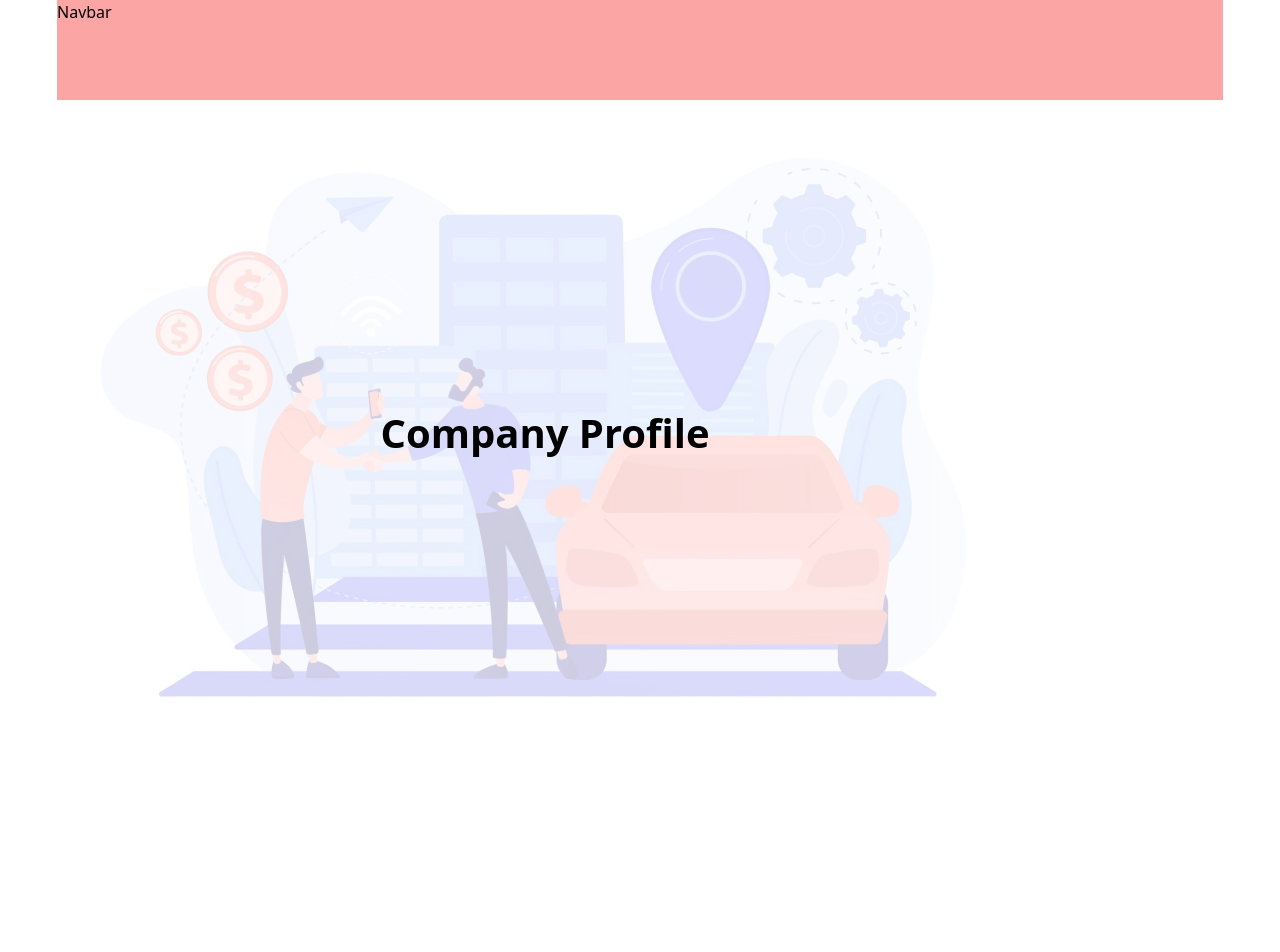
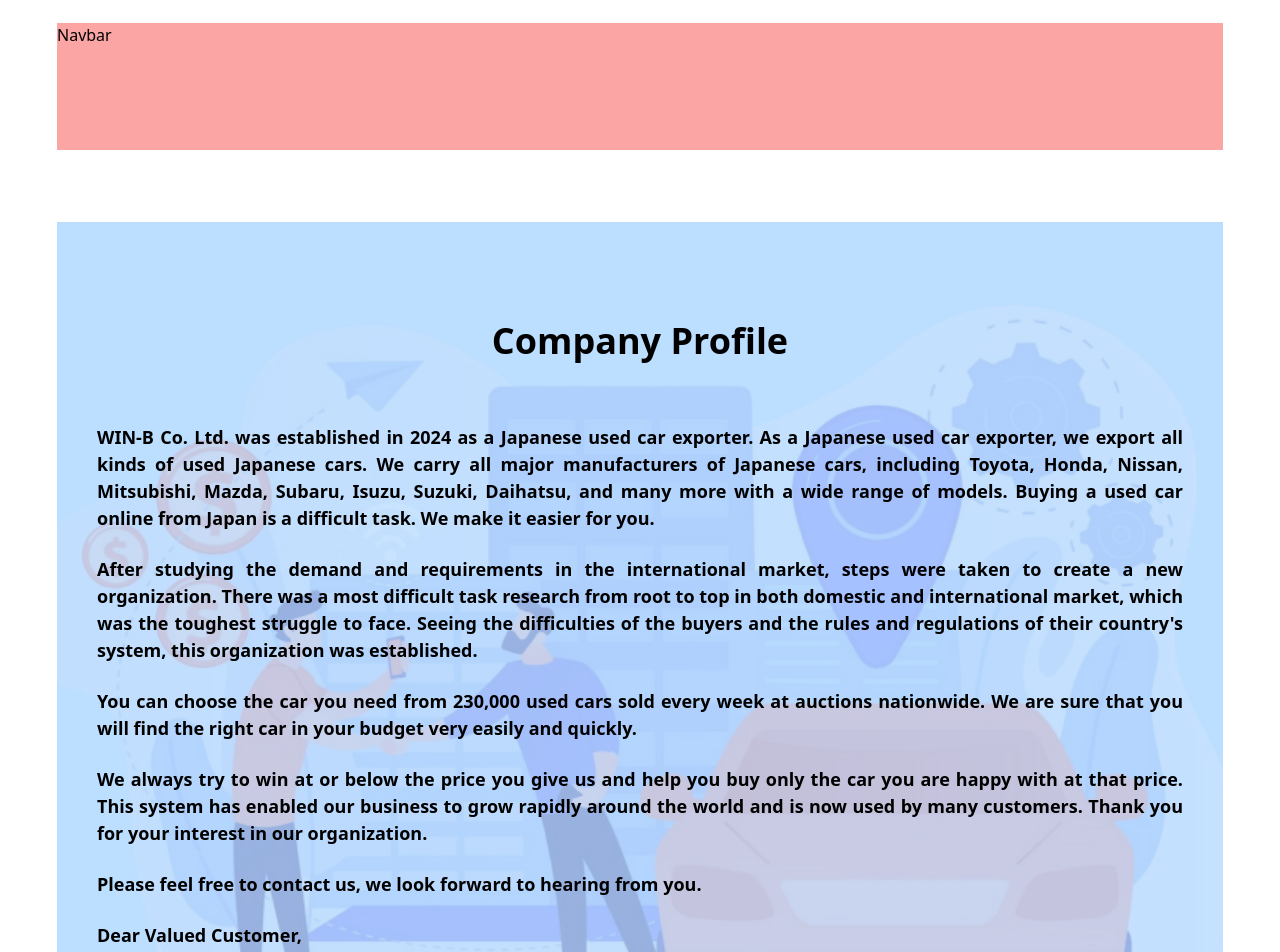
Before and after one commit to WinbCoLtd/winb-prod, a Next.js app: page /en/companyProfile in a window 1280 px wide. Shown: the top 952 px of the page. Before the commit the page ends 800 px from the top, so only its background shows below. Built offline with nearby package versions, Linux system fonts and the light colour scheme.

Commit message:
feat:ui:companyProfile

```diff
--- a/app/[locale]/companyProfile/page.tsx
+++ b/app/[locale]/companyProfile/page.tsx
@@ -2,25 +2,50 @@ import React from 'react';
 
 const Profile = () => {
   return (
-    <div className="relative w-full h-screen flex flex-col max-w-[1166px] max-h-auto mx-auto">
-         <div className='h-[100px] bg-red-300'>Navbar</div>
+    <div className="relative w-full  flex flex-col max-w-[1166px] max-h-auto mx-auto">
+         <div className='h-[127px] bg-red-300 mt-[23px]'>Navbar</div>
          <div
-        className="relative  w-auto h-screen flex flex-col bg-winb-blue"
+        className="relative  w-auto h-screen flex flex-col bg-winb-blue mt-[72px]"
         style={{
           backgroundImage: 'url(/companyProfile/profile.png)',
           backgroundSize: 'cover',
           backgroundPosition: 'center',
           backgroundRepeat: 'no-repeat',
-          width: '976px',
-          height: '651px',
+          width: '1166px',
+          height: '933px',
         }}
       >
 
-  <h1 className="absolute left-1/2 transform -translate-x-1/2 -translate-y-1/2 text-black font-semibold text-[36px] sm:text-[28px] md:text-[36px] lg:text-[40px] mt-[333px]">
-  Company Profile
-</h1>
+      <h1 className="absolute left-1/2 transform -translate-x-1/2 -translate-y-1/2 text-black font-semibold text-[36px] mt-[119px]">
+      Company Profile
+      </h1>
+
+      <div className='mt-[202px] ml-10 mr-10 text-justify'>
+      <p className='text-[18px] font-semibold'>WIN-B Co. Ltd. was established in 2024 as a Japanese used car exporter. As a Japanese used car exporter, we export all kinds of used Japanese cars. We carry all major manufacturers of Japanese cars, including Toyota, Honda, Nissan, Mitsubishi, Mazda, Subaru, Isuzu, Suzuki, Daihatsu, and many more with a wide range of models. Buying a used car online from Japan is a difficult task. We make it easier for you.</p><br/>
+
+      <p className='text-[18px] font-semibold'>After studying the demand and requirements in the international market, steps were taken to create a new organization. There was a most difficult task research from root to top in both domestic and international market, which was the toughest struggle to face. Seeing the difficulties of the buyers and the rules and regulations of their country's system, this organization was established.</p><br/>
+
+      <p className='text-[18px] font-semibold'>You can choose the car you need from 230,000 used cars sold every week at auctions nationwide. We are sure that you will find the right car in your budget very easily and quickly.</p><br/>
+
+
+      <p className='text-[18px] font-semibold'>We always try to win at or below the price you give us and help you buy only the car you are happy with at that price.
+
+      This system has enabled our business to grow rapidly around the world and is now used by many customers.
+
+      Thank you for your interest in our organization.</p><br/>
+
+      <p className='text-[18px] font-semibold'>Please feel free to contact us, we look forward to hearing from you. </p><br/>
+
+
+      <p className='text-[18px] font-bold'>Dear Valued Customer,</p><br/>
+
+      <p className='text-[18px] font-semibold'>If you have any inquiries, questions, comments or suggestions regarding our services, vehicle quality, company etc., please feel free to contact us. Your opinions, suggestions and comments will be our assets to accelerate and improve the quality of our services as per your interests and needs. Just fill in the contact form below to send us your feedback. Thank you very much,</p><br/>
+      <p className='text-[18px] font-bold'>Lahiru Bawantha</p>
+      </div>
+
 
       </div>
+
     </div>
   );
 }
--- a/tailwind.config.ts
+++ b/tailwind.config.ts
@@ -22,7 +22,8 @@ export default {
         foreground: "var(--foreground)",
         "winb-highlight-bg": "#CBC#FD",
         "winb-text-dark-blue": "#002A96",
-        "winb-yellow": "#FCDB02"
+        "winb-yellow": "#FCDB02",
+        "winb-blue": "#BCDEFF"
       },
       width: {
         "winb-max-1366": "1366px",
```
